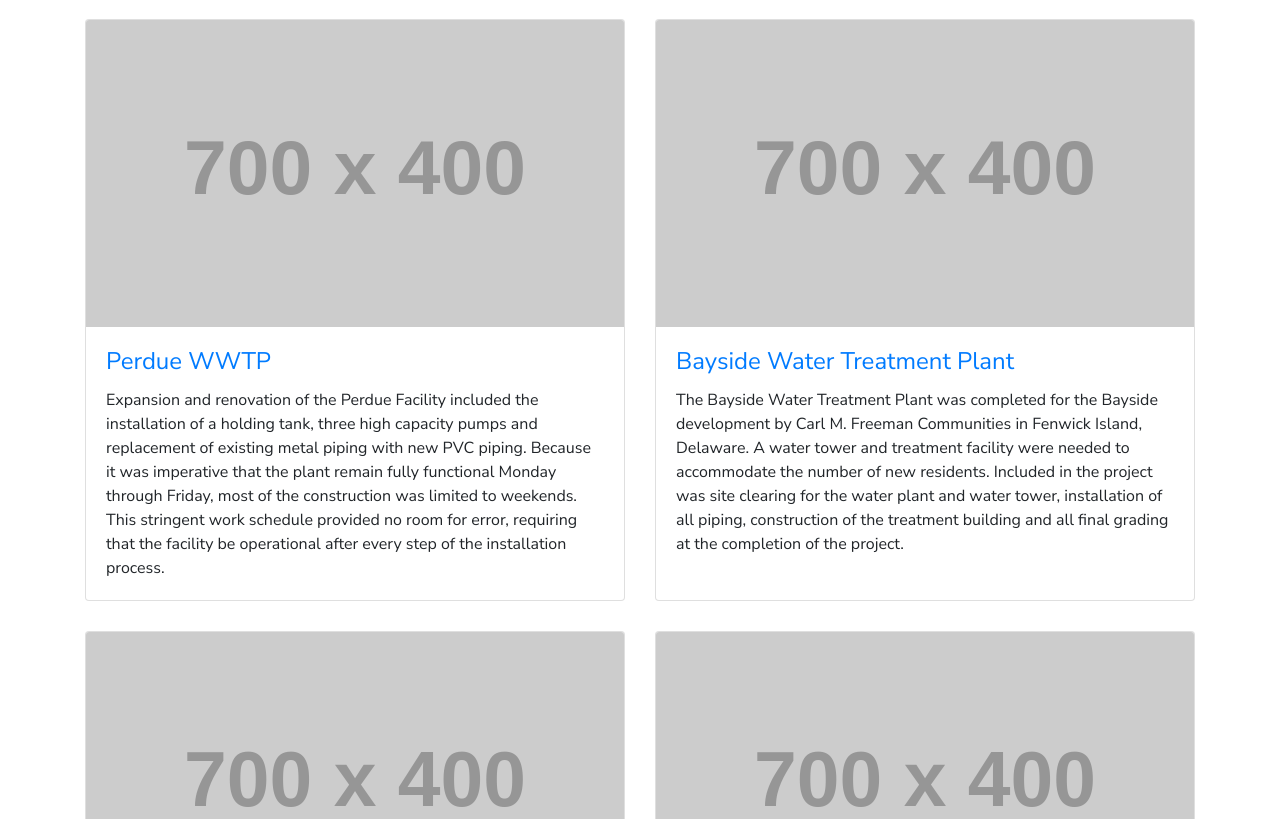
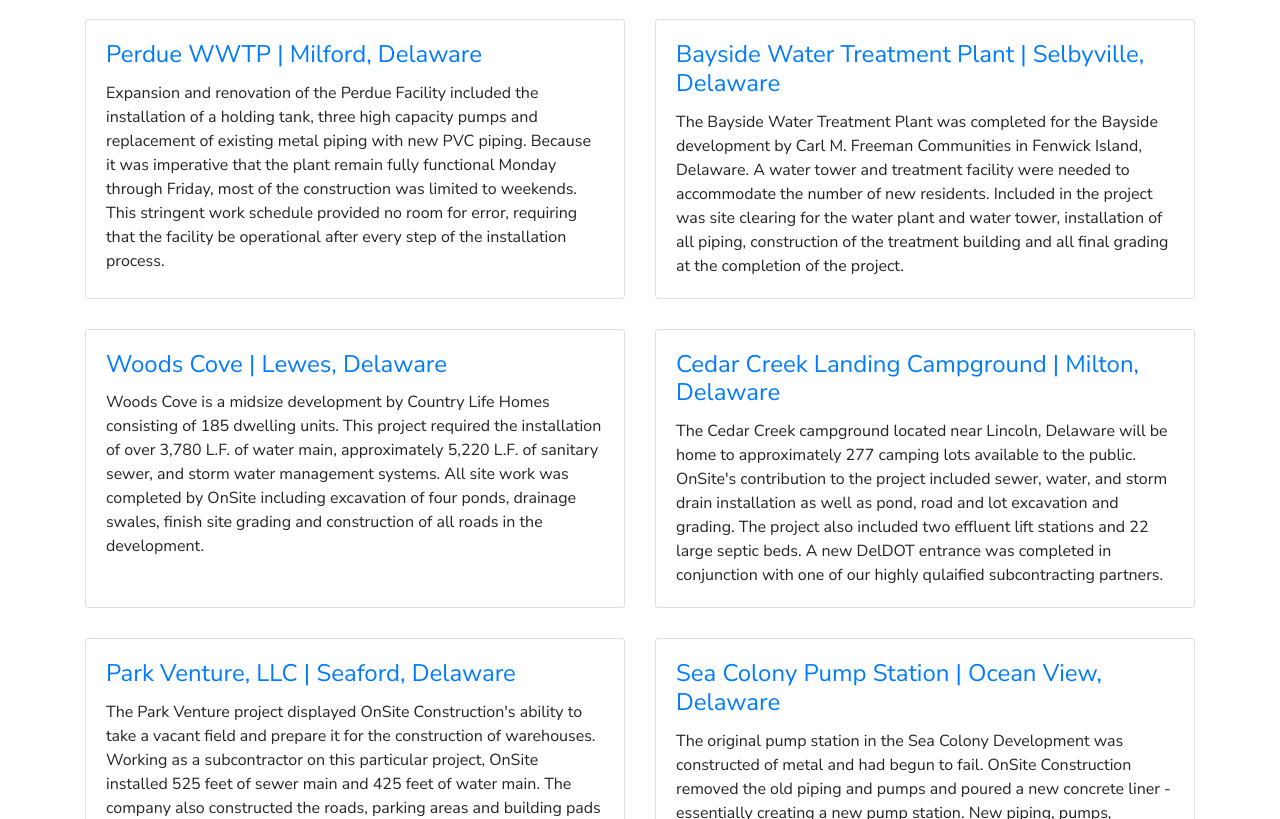
Before and after one commit to nicholaspritchett/onsite, a plain HTML site: page projects.html in a window 1280 px wide. Shown: the part 133-952 px from the top of the page. Drawn offline with Linux system fonts and the light colour scheme; placeholder pictures from the web are drawn by us.

Commit message:
Commented out photos for services and projects. Will wait until all photos are available to show again.

```diff
--- a/projects.html
+++ b/projects.html
@@ -68,10 +68,11 @@
       <div class="row">
         <div class="col-lg-6 portfolio-item">
           <div class="card h-100">
-            <a href="#"><img class="card-img-top" src="http://placehold.it/700x400" alt=""></a>
+            <!-- COMMENTING OUT THE PHOTOS UNTIL WE HAVE ALL OF THEM -->
+            <!-- <a href="#"><img class="card-img-top" src="http://placehold.it/700x400" alt=""></a> -->
             <div class="card-body">
               <h4 class="card-title">
-                <a href="#">Perdue WWTP</a>
+                <a href="#">Perdue WWTP | Milford, Delaware</a>
               </h4>
               <p class="card-text">Expansion and renovation of the Perdue Facility included the installation of a holding tank, three high capacity pumps and replacement of existing metal piping with new PVC piping. Because it was imperative that the plant remain fully functional Monday through Friday, most of the construction was limited to weekends. This stringent work schedule provided no room for error, requiring that the facility be operational after every step of the installation process.</p>
             </div>
@@ -79,10 +80,10 @@
         </div>
         <div class="col-lg-6 portfolio-item">
           <div class="card h-100">
-            <a href="#"><img class="card-img-top" src="http://placehold.it/700x400" alt=""></a>
+            <!-- <a href="#"><img class="card-img-top" src="http://placehold.it/700x400" alt=""></a> -->
             <div class="card-body">
               <h4 class="card-title">
-                <a href="#">Bayside Water Treatment Plant</a>
+                <a href="#">Bayside Water Treatment Plant | Selbyville, Delaware</a>
               </h4>
               <p class="card-text">The Bayside Water Treatment Plant was completed for the Bayside development by Carl M. Freeman Communities in Fenwick Island, Delaware. A water tower and treatment facility were needed to accommodate the number of new residents. Included in the project was site clearing for the water plant and water tower, installation of all piping, construction of the treatment building and all final grading at the completion of the project.</p>
             </div>
@@ -90,10 +91,10 @@
         </div>
         <div class="col-lg-6 portfolio-item">
           <div class="card h-100">
-            <a href="#"><img class="card-img-top" src="http://placehold.it/700x400" alt=""></a>
+            <!-- <a href="#"><img class="card-img-top" src="http://placehold.it/700x400" alt=""></a> -->
             <div class="card-body">
               <h4 class="card-title">
-                <a href="#">Woods Cove</a>
+                <a href="#">Woods Cove | Lewes, Delaware</a>
               </h4>
               <p class="card-text">Woods Cove is a midsize development by Country Life Homes consisting of 185 dwelling units. This project required the installation of over 3,780 L.F. of water main, approximately 5,220 L.F. of sanitary sewer, and storm water management systems. All site work was completed by OnSite including excavation of four ponds, drainage swales, finish site grading and construction of all roads in the development.</p>
             </div>
@@ -101,10 +102,10 @@
         </div>
         <div class="col-lg-6 portfolio-item">
           <div class="card h-100">
-            <a href="#"><img class="card-img-top" src="http://placehold.it/700x400" alt=""></a>
+            <!-- <a href="#"><img class="card-img-top" src="http://placehold.it/700x400" alt=""></a> -->
             <div class="card-body">
               <h4 class="card-title">
-                <a href="#">Cedar Creek</a>
+                <a href="#">Cedar Creek Landing Campground | Milton, Delaware</a>
               </h4>
               <p class="card-text">The Cedar Creek campground located near Lincoln, Delaware will be home to approximately 277 camping lots available to the public. OnSite's contribution to the project included sewer, water, and storm drain installation as well as pond, road and lot excavation and grading. The project also included two effluent lift stations and 22 large septic beds. A new DelDOT entrance was completed in conjunction with one of our highly qulaified subcontracting partners.</p>
             </div>
@@ -112,10 +113,10 @@
         </div>
         <div class="col-lg-6 portfolio-item">
           <div class="card h-100">
-            <a href="#"><img class="card-img-top" src="http://placehold.it/700x400" alt=""></a>
+            <!-- <a href="#"><img class="card-img-top" src="http://placehold.it/700x400" alt=""></a> -->
             <div class="card-body">
               <h4 class="card-title">
-                <a href="#">Park Venture, LLC</a>
+                <a href="#">Park Venture, LLC | Seaford, Delaware</a>
               </h4>
               <p class="card-text">The Park Venture project displayed OnSite Construction's ability to take a vacant field and prepare it for the construction of warehouses. Working as a subcontractor on this particular project, OnSite installed 525 feet of sewer main and 425 feet of water main. The company also constructed the roads, parking areas and building pads that were required on the project.</p>
             </div>
@@ -123,10 +124,10 @@
         </div>
         <div class="col-lg-6 portfolio-item">
           <div class="card h-100">
-            <a href="#"><img class="card-img-top" src="http://placehold.it/700x400" alt=""></a>
+            <!-- <a href="#"><img class="card-img-top" src="http://placehold.it/700x400" alt=""></a> -->
             <div class="card-body">
               <h4 class="card-title">
-                <a href="#">Sea Colony Pump Station</a>
+                <a href="#">Sea Colony Pump Station | Ocean View, Delaware</a>
               </h4>
               <p class="card-text">The original pump station in the Sea Colony Development was constructed of metal and had begun to fail. OnSite Construction removed the old piping and pumps and poured a new concrete liner - essentially creating a new pump station. New piping, pumps, electrical controls, and an emergency backup genrator were also installed. Bypass pumping was necessary for the duration of the project to ensure that people in the development were not inconvenienced.</p>
             </div>
@@ -137,7 +138,8 @@
       <!-- /.row -->
 
       <!-- Pagination -->
-      <ul class="pagination justify-content-center">
+      <!-- COMMENTING THIS OUT UNTIL MORE PROJECT ARE ADDED -->
+      <!-- <ul class="pagination justify-content-center">
         <li class="page-item">
           <a class="page-link" href="#" aria-label="Previous">
             <span aria-hidden="true">&laquo;</span>
@@ -159,7 +161,7 @@
             <span class="sr-only">Next</span>
           </a>
         </li>
-      </ul>
+      </ul> -->
 
     <!-- /.container -->
 
```
Also changed, not shown: index.html (+1 -1 lines), services.html (+5 -4 lines).
